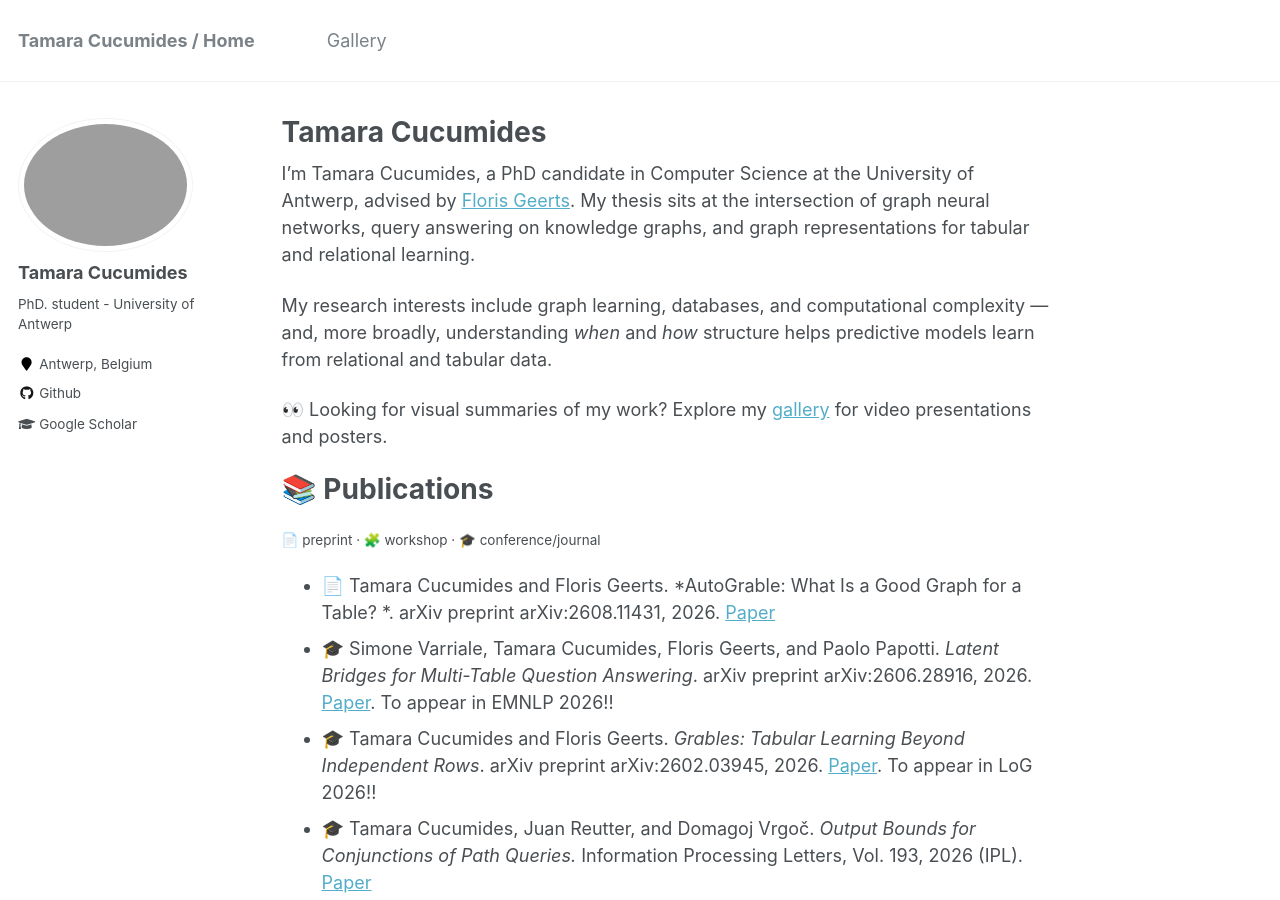
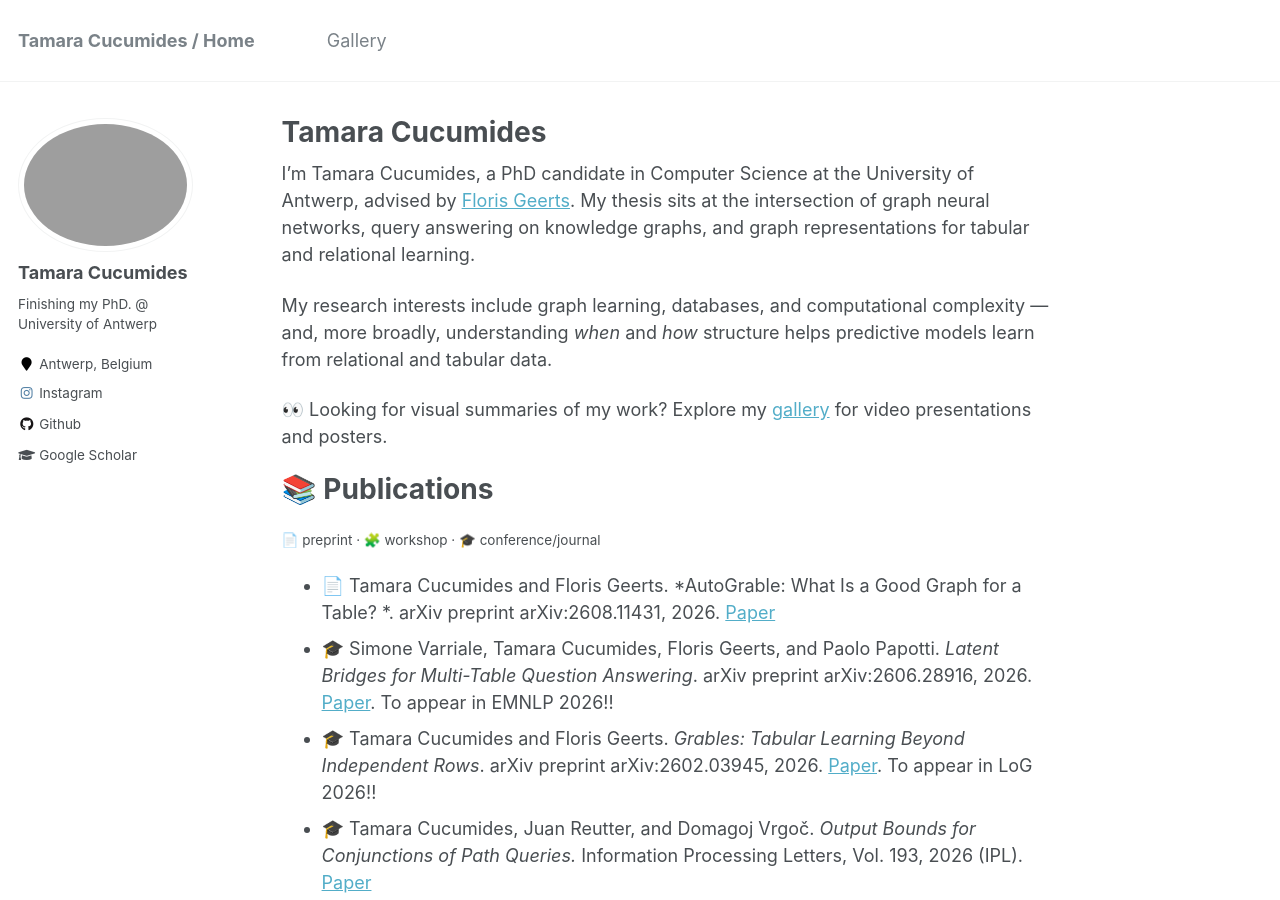
Before and after one commit to TamaraCucumides/TamaraCucumides.github.io, a Jekyll site: the page built from _pages/about.md, in a window 1280 px wide and 900 px high. Built offline with Jekyll 4.4.1, drawn with Linux system fonts in a browser that asks for light colours.

Commit message:
Update _config.yml

```diff
--- a/_config.yml
+++ b/_config.yml
@@ -82,7 +82,7 @@ analytics:
 author:
   name             : "Tamara Cucumides"
   avatar           : "profile.png"
-  bio              : "PhD. student - University of Antwerp"
+  bio              : "Finishing my PhD. @ University of Antwerp"
   location         : "Antwerp, Belgium"
   employer         :
   pubmed           : #"https://www.ncbi.nlm.nih.gov/pubmed/?term=john+snow"
@@ -99,7 +99,7 @@ author:
   github           : "TamaraCucumides"
   google_plus      :
   keybase          :
-  instagram        :
+  instagram        : "tattmarita"
   impactstory      : #"https://profiles.impactstory.org/u/xxxx-xxxx-xxxx-xxxx"
   lastfm           :
   linkedin         :
```
